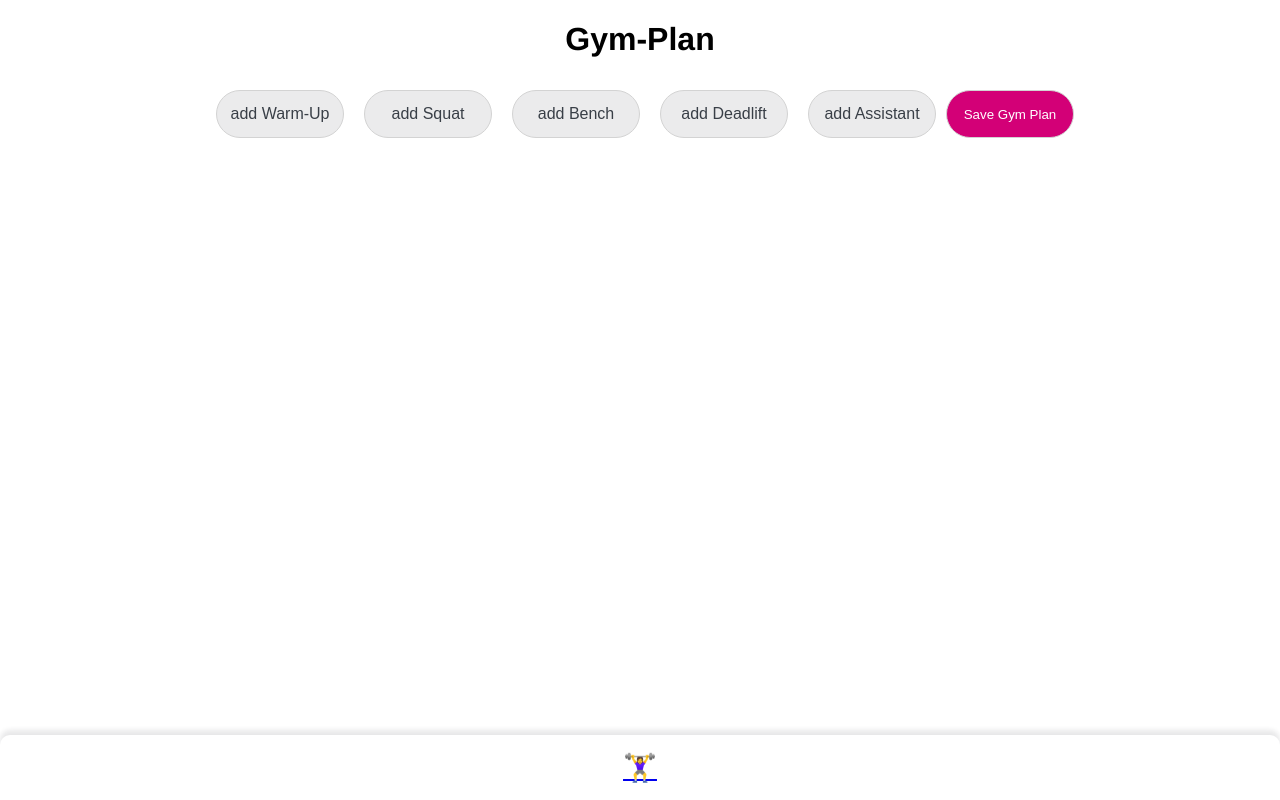
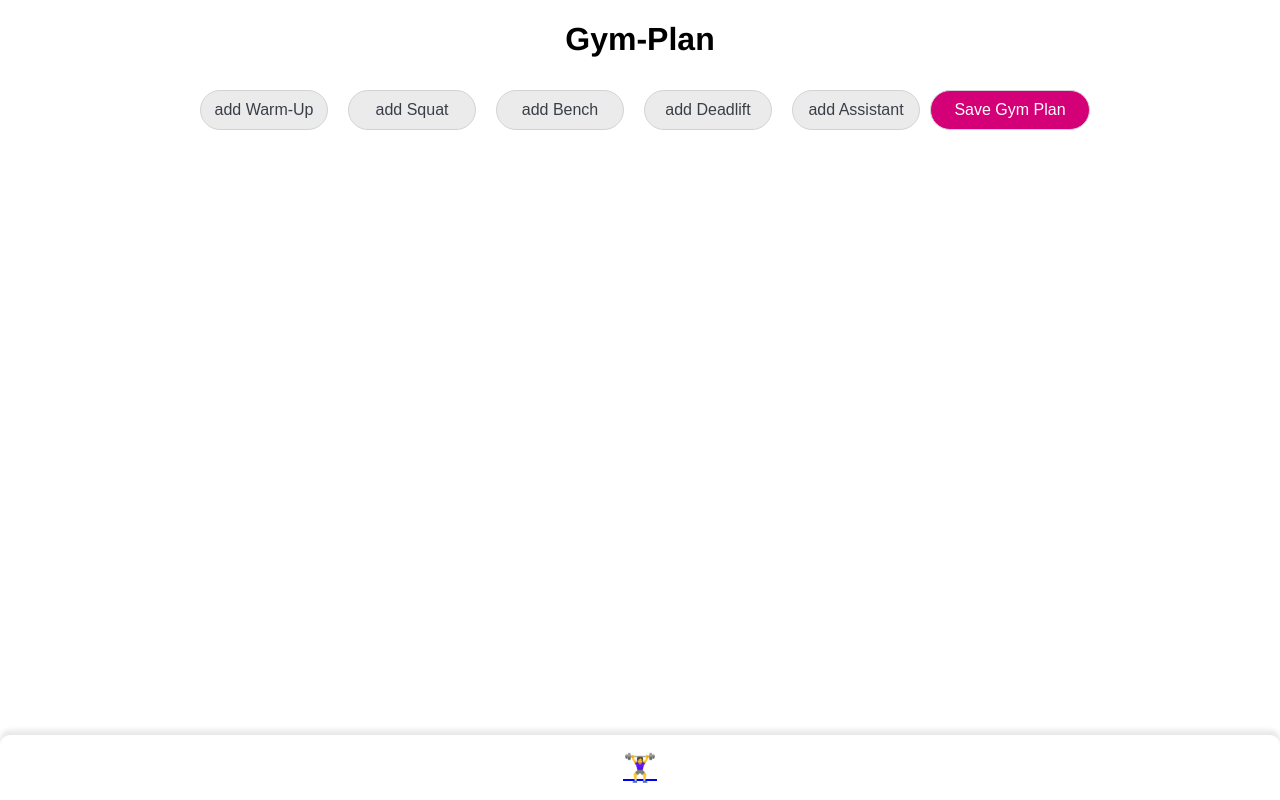
Before and after one commit to KirstenSchuhmann/CapstoneProject, a Next.js app: page / in a window 1280 px wide. Built offline with nearby package versions, Linux system fonts and the light colour scheme.

Commit message:
Update Styling AddSectionButton

```diff
--- a/components/GymPlan/GymPlanStyling.js
+++ b/components/GymPlan/GymPlanStyling.js
@@ -25,13 +25,12 @@ const StyledSection = styled.section`
 `;
 
 const AddSectionButton = styled.button`
-   height: 3rem;
-   width: fit-content;
+   height: 2.5rem;
    width: 8rem;
+   font-size: 16px;
    border-radius: 2rem;
    border: 1.5px solid lightgray;
    margin: 10px;
-   font-size: 16px;
    color: #393f47;
    background-color: #ebebec;
 `;
@@ -39,6 +38,7 @@ const AddSectionButton = styled.button`
 const AddExerciseSet = styled.button`
    width: 100%;
    height: 30px;
+   font-size: 17px;
    margin: 5px auto 2px;
    border-radius: 5px;
    border: 1px white;
@@ -54,10 +54,11 @@ const AddExerciseSet = styled.button`
 `;
 
 const SaveButton = styled.button`
+   height: 2.5rem;
+   width: 10rem;
+   font-size: 16px;
    background-color: #d30077;
    color: white;
-   height: 3rem;
-   width: 8rem;
    border-radius: 2rem;
    border: 1.5px solid lightgray;
 `;
```
